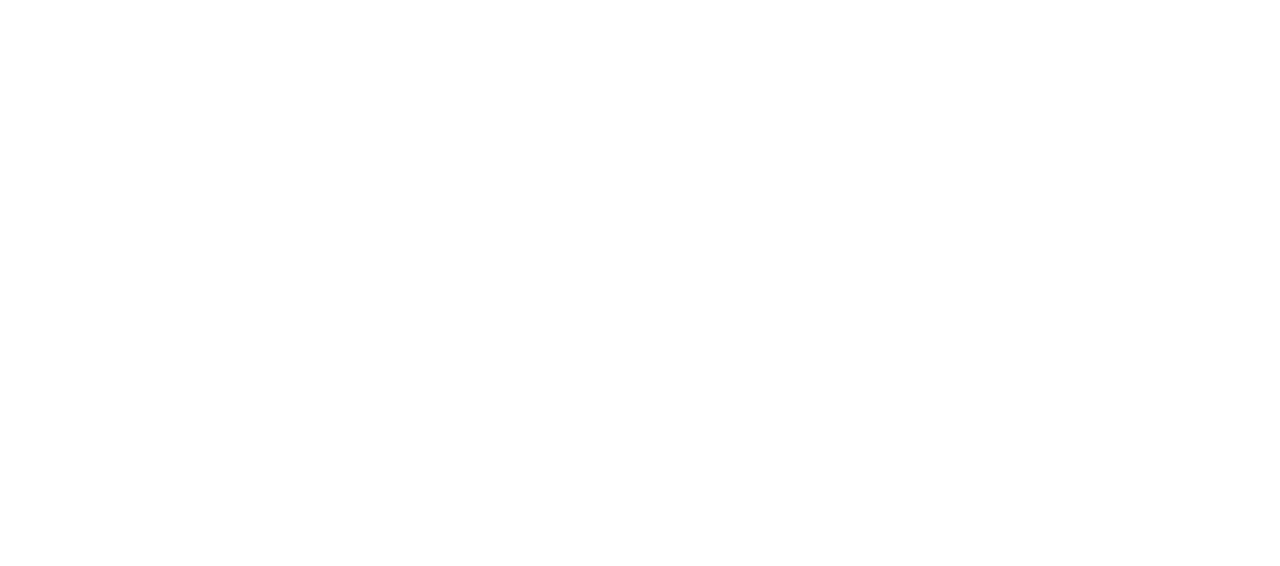
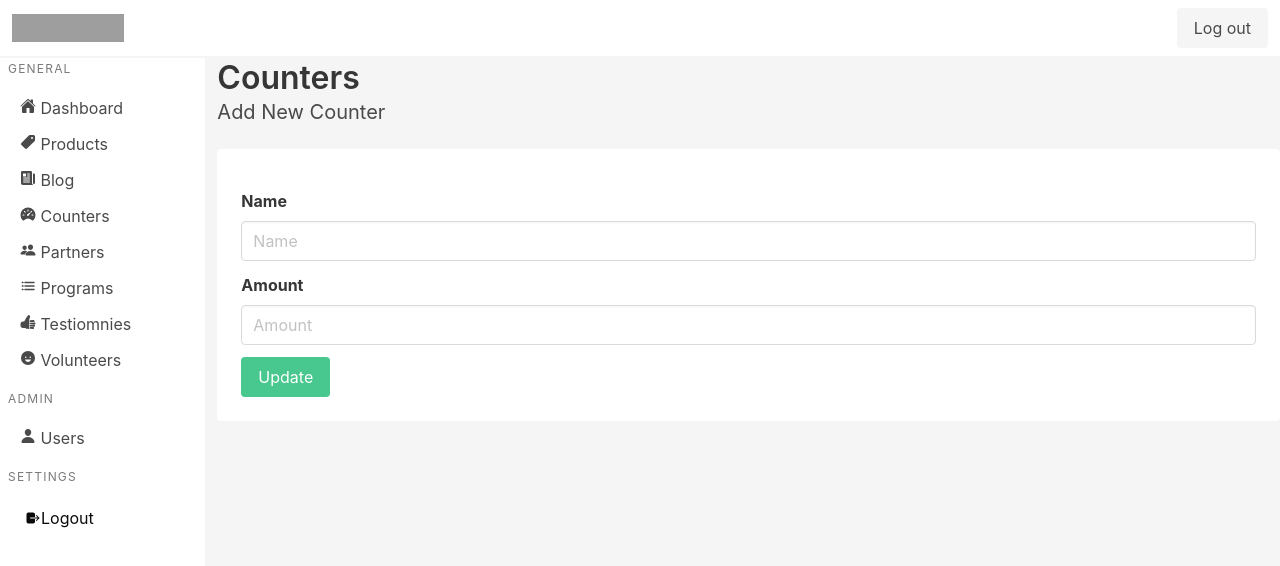
Before and after one commit to dev-fakhrihasani/tlc-frontend-admin, a React (Create React App) app: page /counters/edit/1 in a window 1280 px wide. Before the commit this address had no page. Shown: the top 566 px of the page. Built offline with nearby package versions, Linux system fonts and the light colour scheme; no server answers; grey boxes are pictures that could not be loaded.

Commit message:
Create CRUD API method for Counters

```diff
--- a/src/App.js
+++ b/src/App.js
@@ -13,6 +13,8 @@
 import Programs from './pages/Programs';
 import Testimonies from './pages/Testimonies';
 import Volunteers from './pages/Volunteers';
+import AddCounter from './pages/AddCounter';
+import EditCounter from './pages/EditCounter';
 
 function App() {
   return (
@@ -31,6 +33,8 @@
           <Route path='/blogs' element={<Blogs />}></Route>
 
           <Route path='/counters' element={<Counters />}></Route>
+          <Route path='/counters/add' element={<AddCounter />}></Route>
+          <Route path='/counters/edit/:id' element={<EditCounter />}></Route>
 
           <Route path='/partners' element={<Partners />}></Route>
 
--- a/src/components/CounterList.jsx
+++ b/src/components/CounterList.jsx
@@ -15,7 +15,7 @@
   }
 
   const deleteCounter = async (id) => {
-    await axios.delete(`http://localhost:5000/counter/${id}`)
+    await axios.delete(`http://localhost:5000/counters/${id}`)
     getCounters()
   }
   return (
@@ -34,12 +34,12 @@
         </thead>
         <tbody>
           {counters.map((counter, index) => (
-            <tr key={counter.uuid}>
+            <tr key={counter.id}>
               <td>{index + 1}</td>
               <td>{counter.name}</td>
               <td>{counter.amount}</td>
               <td>
-                <Link to={`/users/${counter.id}`} className='button is-small is-info'>Edit</Link>
+                <Link to={`/counters/edit/${counter.id}`} className='button is-small is-info'>Edit</Link>
                 <button onClick={() => deleteCounter(counter.id)} className='button is-small is-danger'>Delete</button>
               </td>
             </tr>
--- /dev/null
+++ b/src/components/FormAddCounter.jsx
@@ -0,0 +1,71 @@
+import React, { useState } from 'react'
+import axios from 'axios'
+import { useNavigate } from 'react-router-dom'
+
+const FormAddCounter = () => {
+  const [name, setName] = useState('')
+  const [amount, setAmount] = useState('')
+  const [msg, setMsg] = useState('')
+
+  const navigate = useNavigate()
+
+  const saveProduct = async (e) => {
+    e.preventDefault()
+    try {
+      await axios.post('http://localhost:5000/counters', {
+        name,
+        amount
+      })
+      navigate('/counters')
+    } catch (error) {
+      if (error.response) {
+        setMsg(error.response.data.msg)
+      }
+    }
+  }
+
+  return (
+    <div>
+      <h1 className='title'>Counters</h1>
+      <h2 className='subtitle'>Add New Counter</h2>
+      <div className="card is-shadowless">
+        <div className="card-content">
+          <div className="content">
+            <form onSubmit={saveProduct} >
+              <p className='has-text-centered'> {msg} </p>
+              <div className="field">
+                <label className="label">Name</label>
+                <div className="control">
+                  <input
+                    type="text"
+                    className="input"
+                    placeholder='Name'
+                    value={name}
+                    onChange={(e) => setName(e.target.value)} />
+                </div>
+              </div>
+              <div className="field">
+                <label className="label">Amount</label>
+                <div className="control">
+                  <input
+                    type="number"
+                    className="input"
+                    placeholder='Amount'
+                    value={amount}
+                    onChange={(e) => setAmount(e.target.value)} />
+                </div>
+              </div>
+              <div className="field">
+                <div className="control">
+                  <button type='submit' className="button is-success">Save</button>
+                </div>
+              </div>
+            </form>
+          </div>
+        </div>
+      </div>
+    </div>
+  )
+}
+
+export default FormAddCounter
--- /dev/null
+++ b/src/components/FormEditCounter.jsx
@@ -0,0 +1,87 @@
+import React, { useState, useEffect } from 'react'
+import axios from 'axios'
+import { useNavigate, useParams } from 'react-router-dom'
+
+const FormEditCounter = () => {
+  const [name, setName] = useState('')
+  const [amount, setAmount] = useState('')
+  const [msg, setMsg] = useState('')
+  const { id } = useParams()
+
+  useEffect(() => {
+    const getCounterById = async () => {
+      try {
+        const response = await axios.get(`http://localhost:5000/counters/${id}`)
+        setName(response.data.name)
+        setAmount(response.data.amount)
+      } catch (error) {
+        if (error.response) {
+          setMsg(error.response.data.msg)
+        }
+      }
+    }
+    getCounterById()
+  }, [id])
+
+  const navigate = useNavigate()
+
+  const updateProduct = async (e) => {
+    e.preventDefault()
+    try {
+      await axios.patch(`http://localhost:5000/counters/${id}`, {
+        name,
+        amount
+      })
+      navigate('/counters')
+    } catch (error) {
+      if (error.response) {
+        setMsg(error.response.data.msg)
+      }
+    }
+  }
+
+  return (
+    <div>
+      <h1 className='title'>Counters</h1>
+      <h2 className='subtitle'>Add New Counter</h2>
+      <div className="card is-shadowless">
+        <div className="card-content">
+          <div className="content">
+            <form onSubmit={updateProduct} >
+              <p className='has-text-centered'> {msg} </p>
+              <div className="field">
+                <label className="label">Name</label>
+                <div className="control">
+                  <input
+                    type="text"
+                    className="input"
+                    placeholder='Name'
+                    value={name}
+                    onChange={(e) => setName(e.target.value)} />
+                </div>
+              </div>
+              <div className="field">
+                <label className="label">Amount</label>
+                <div className="control">
+                  <input
+                    type="number"
+                    className="input"
+                    placeholder='Amount'
+                    value={amount}
+                    onChange={(e) => setAmount(e.target.value)} />
+                </div>
+              </div>
+              <div className="field">
+                <div className="control">
+                  <button type='submit' className="button is-success">Update</button>
+                </div>
+              </div>
+            </form>
+          </div>
+        </div>
+      </div>
+    </div>
+  )
+}
+
+export default FormEditCounter
--- /dev/null
+++ b/src/pages/AddCounter.jsx
@@ -0,0 +1,13 @@
+import React from 'react'
+import Layout from './Layout'
+import FormAddCounter from '../components/FormAddCounter'
+
+const AddCounter = () => {
+  return (
+    <Layout>
+      <FormAddCounter />
+    </Layout>
+  )
+}
+
+export default AddCounter
--- /dev/null
+++ b/src/pages/EditCounter.jsx
@@ -0,0 +1,13 @@
+import React from 'react'
+import Layout from './Layout'
+import FormEditCounter from '../components/FormEditCounter'
+
+const EditCounter = () => {
+  return (
+    <Layout>
+      <FormEditCounter />
+    </Layout>
+  )
+}
+
+export default EditCounter
```
